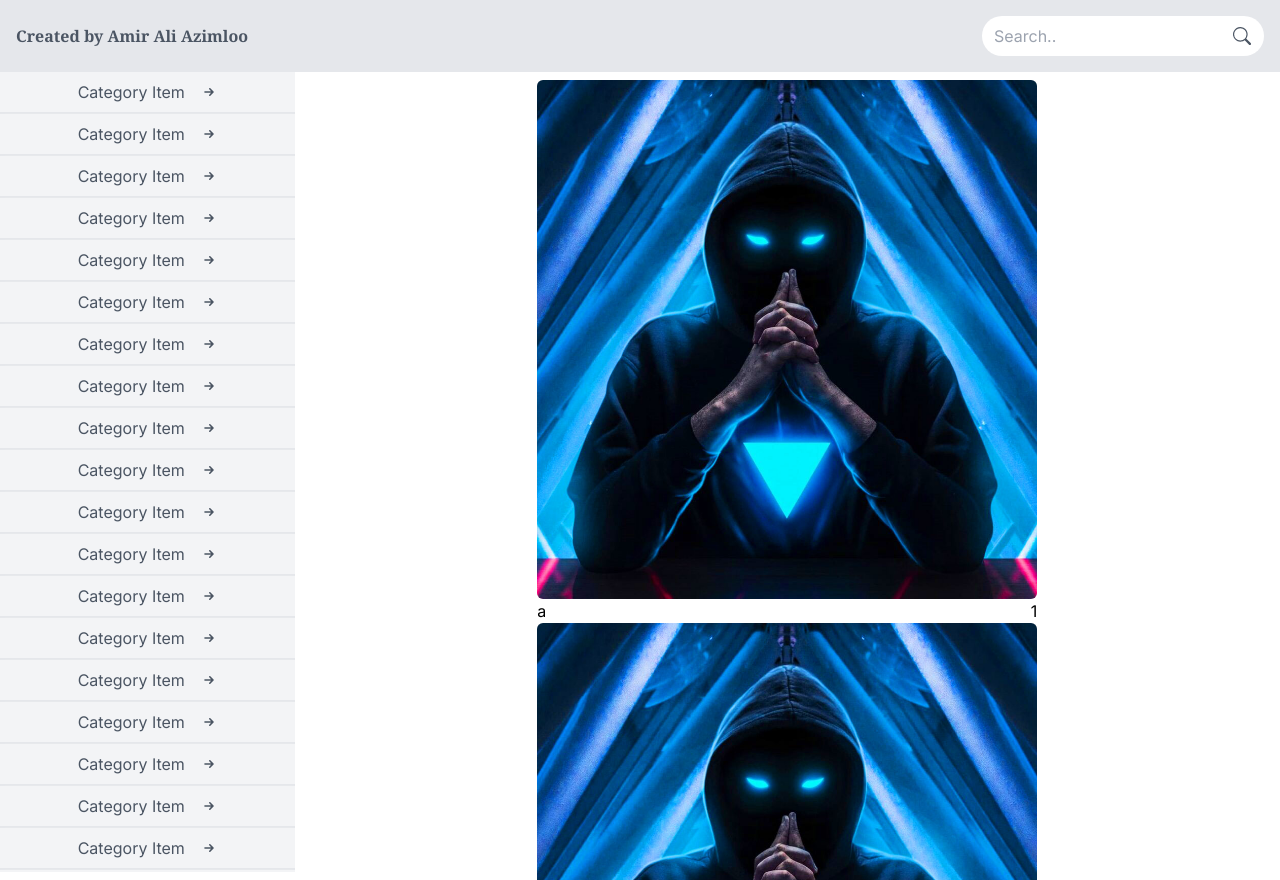
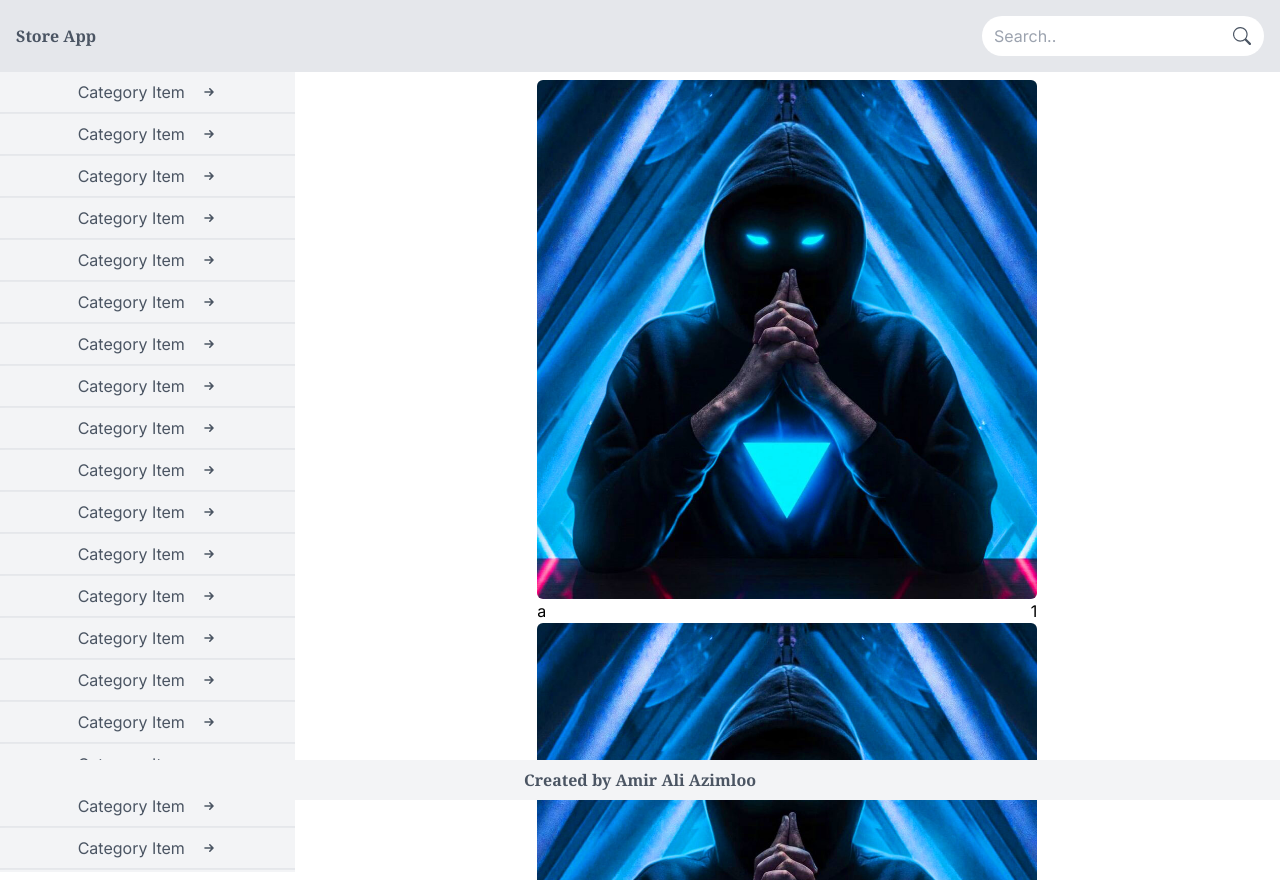
Before and after one commit to AmirAliAzimloo/snappDoctor, a Next.js app: page / in a window 1280 px wide. Built offline with nearby package versions, Linux system fonts and the light colour scheme.

Commit message:
footer aded

```diff
--- /dev/null
+++ b/app/components/Footer/Footer.tsx
@@ -0,0 +1,13 @@
+const Footer = () => {
+  return (
+    <div className="w-screen absolute bottom-0 left-0 right-0 bg-gray-100 py-2 ">
+      <div className="flex items-center justify-center">
+        <div className=" text-gray-600 font-serif font-bold">
+          Created by Amir Ali Azimloo
+        </div>
+      </div>
+    </div>
+  );
+};
+
+export default Footer;
--- a/app/components/header/Header.tsx
+++ b/app/components/header/Header.tsx
@@ -16,7 +16,7 @@ const Header = () => {
     <div className="w-screen sticky bg-gray-200 py-4 flex items-center justify-between px-4">
       {/* <HiOutlineShoppingCart size={"26"} className=" text-gray-700" /> */}
       <div className="hidden md:block text-gray-600 font-serif font-bold" >
-        Created by Amir Ali Azimloo
+        Store App
       </div>
       <div className="md:hidden text-gray-600 font-serif font-bold">
         <IoMdRose size={"26"}/>
--- a/app/layout.tsx
+++ b/app/layout.tsx
@@ -4,6 +4,7 @@ import './globals.css'
 import Header from './components/header/Header'
 import Sidebar from './components/sidebar/Sidebar'
 import SplashScreenProvider from "@/app/providers/splash-screen-provider"
+import Footer from './components/Footer/Footer'
 
 const inter = Inter({ subsets: ['latin'] })
 
@@ -25,12 +26,16 @@ export default function RootLayout({
     <div className='container' >
       <Header />
 
-      <div className=' w-screen flex items-center justify-center' >
+      <div className=' w-screen flex items-center justify-center ' >
       <Sidebar />
       {children}
+      <Footer />
       </div>
 
+
       </div>
+
+
 
     </SplashScreenProvider>
 
--- a/app/providers/splash-screen-provider/index.jsx
+++ b/app/providers/splash-screen-provider/index.jsx
@@ -9,6 +9,7 @@ const SplashScreenProvider = ({children}) => {
    const isHome=pathname==="/";
 
    const [isLoading,setisLoading]=useState(true);
+
    setTimeout(()=>{setisLoading(false)},2500);
 
 
```
